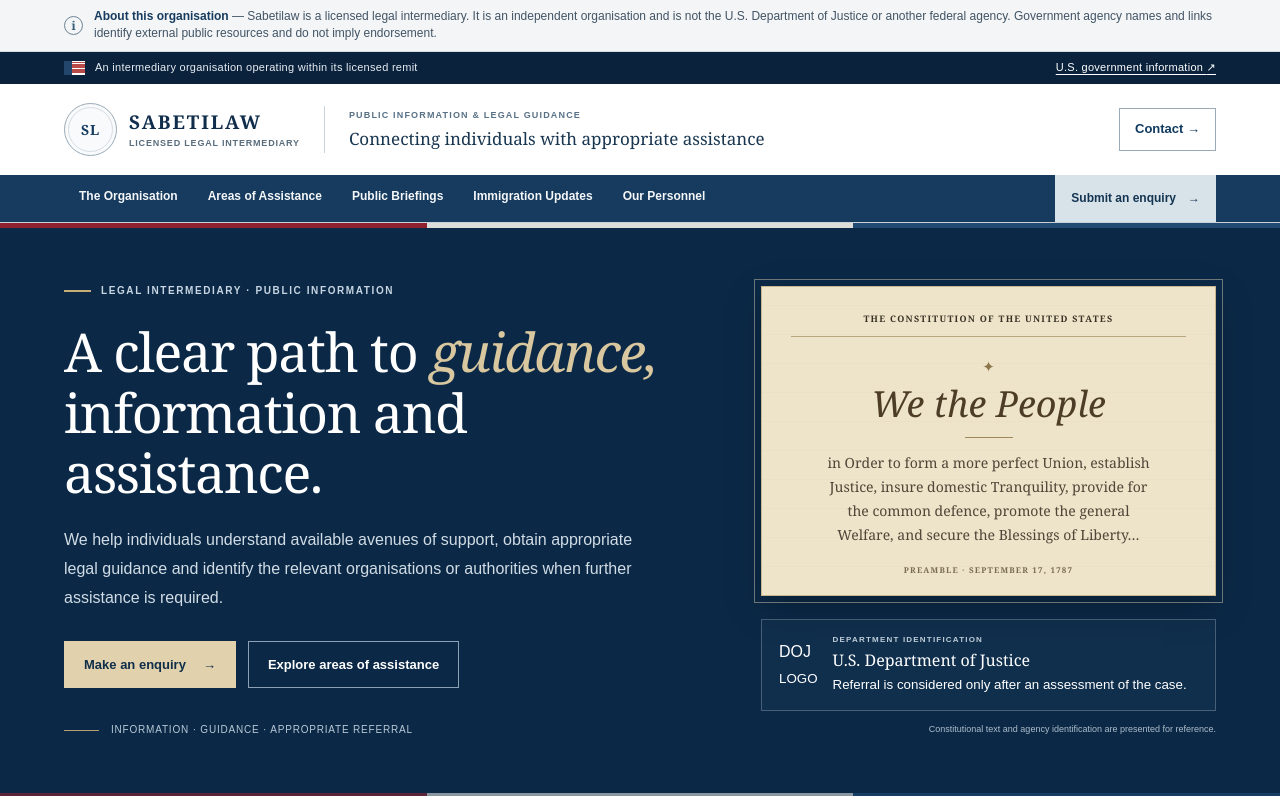
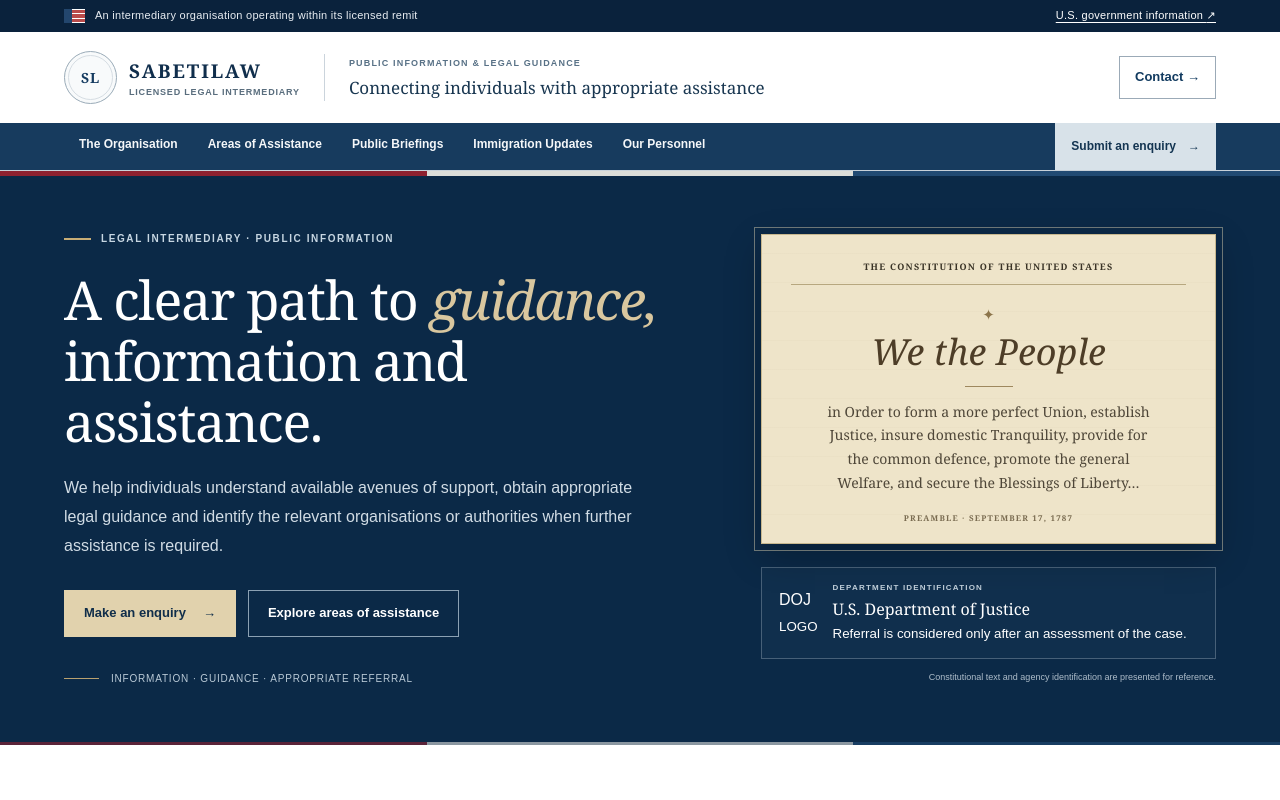
Before and after one commit to Eldee05/sabetilaw, a React (Vite) app in the folder client/: page / in a window 1280 px wide. Shown: the top 800 px of the page. Built offline with nearby package versions, Linux system fonts and the light colour scheme; no server answers.

Commit message:
Remove repeated organisation notice bar

```diff
--- a/client/src/App.jsx
+++ b/client/src/App.jsx
@@ -1,6 +1,5 @@
 import { useEffect, useState } from "react";
 import { getNews } from "./api";
-import Notice from "./components/Notice";
 import Header from "./components/Header";
 import Hero from "./components/Hero";
 import About from "./components/About";
@@ -24,7 +23,6 @@ export default function App() {
 
   return (
     <>
-      <Notice />
       <Header />
       <main id="top">
         <Hero />
```
